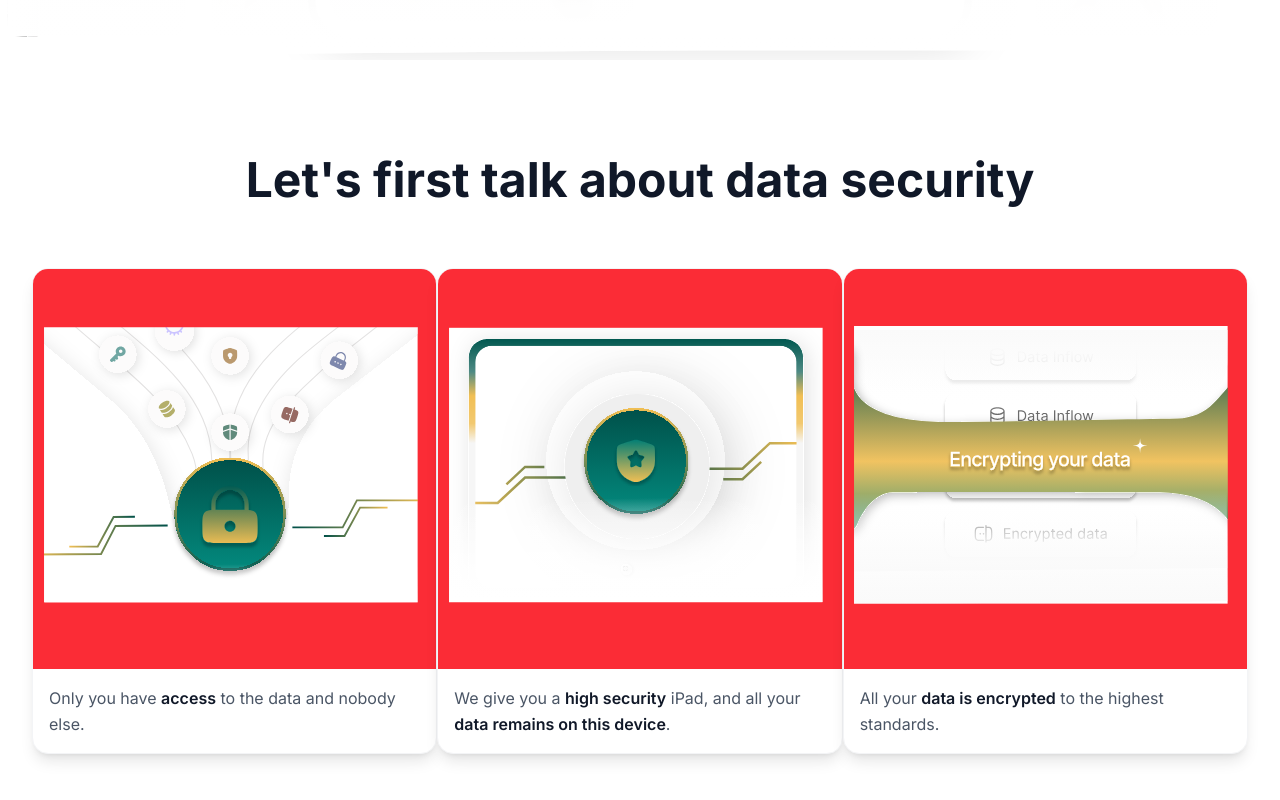
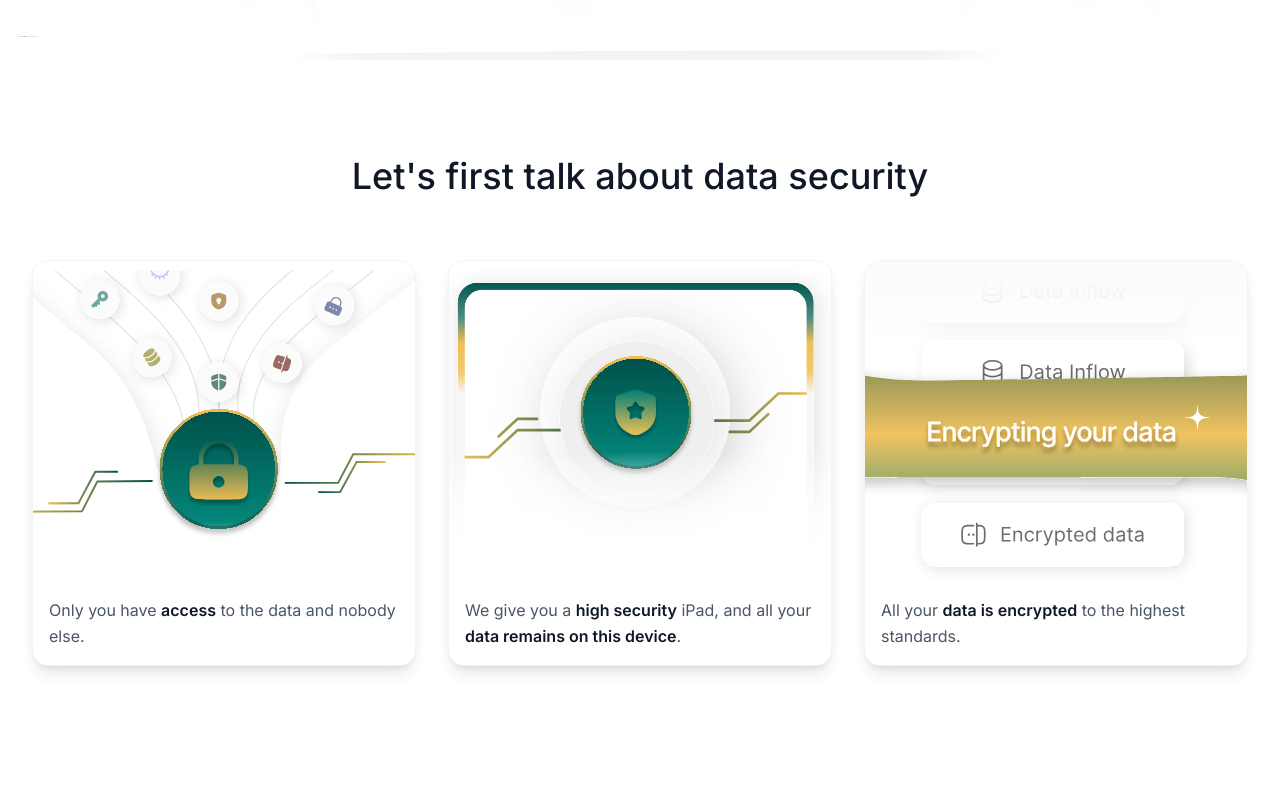
Before and after one commit to senpaiblue/assetwizewebsite, a Next.js app: page / in a window 1280 px wide. Shown: the part 740-1540 px from the top of the page. After the commit the page ends 1502 px from the top, so only its background shows below. Built offline with nearby package versions, Linux system fonts and the light colour scheme.

Commit message:
secuirty section done

```diff
--- a/components/DataSecuritySection.tsx
+++ b/components/DataSecuritySection.tsx
@@ -66,14 +66,14 @@ const DataSecuritySection: React.FC<DataSecuritySectionProps> = ({ className = '
           transition={{ duration: 0.8 }}
           viewport={{ once: true }}
         >
-          <h2 className="text-3xl sm:text-4xl lg:text-5xl font-bold text-gray-900 font-inter mb-16">
-            Let's first talk about data security
+          <h2 className="text-3xl sm:text-3xl lg:text-4xl font-medium text-gray-900 font-inter mb-16">
+            Let&apos;s first talk about data security
           </h2>
         </motion.div>
 
         {/* Security Cards */}
         <motion.div
-          className="grid grid-cols-1 md:grid-cols-2 lg:grid-cols-3"
+          className="grid grid-cols-1 md:grid-cols-2 lg:grid-cols-3 gap-8"
           variants={containerVariants}
           initial="hidden"
           whileInView="visible"
@@ -88,16 +88,14 @@ const DataSecuritySection: React.FC<DataSecuritySectionProps> = ({ className = '
               transition={{ duration: 0.3 }}
             >
               {/* Card Header with Icon */}
-              <div className="relative ">
-                <div className="flex items-center justify-center bg-red-500">
-                  <div className="relative w-100 h-100">
-                    <Image
-                      src={card.image}
-                      alt={card.title}
-                      fill
-                      className="object-fit"
-                    />
-                  </div>
+              <div className="relative w-full">
+                <div className="relative w-full h-80">
+                  <Image
+                    src={card.image}
+                    alt={card.title}
+                    fill
+                    className="object-cover"
+                  />
                 </div>
 
 
```
Also changed, not shown: public/Encrypting your data.svg.
